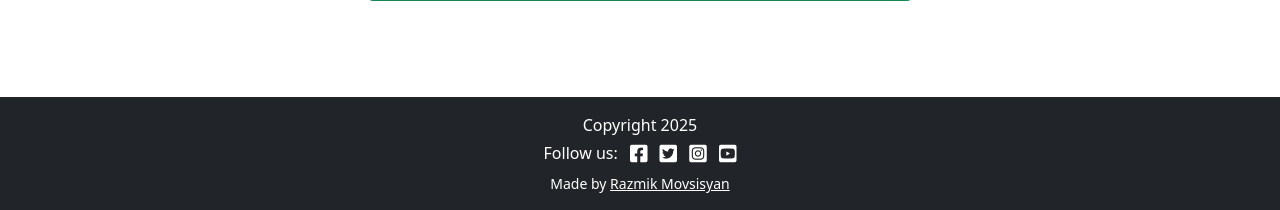
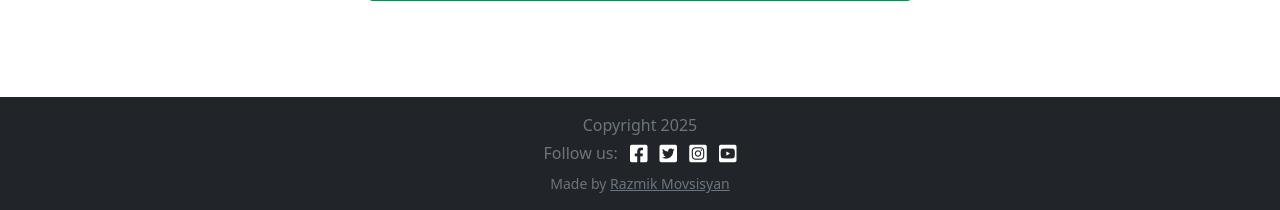
Before and after one commit to RazmikMovsisyan/microblogify, a Django app: page /accounts/signup/ in a window 1280 px wide. Shown: the part 671-881 px from the top of the page. Run offline with Django 4.2, Linux system fonts and the light colour scheme; some libraries are stand-ins or nearby versions; some web fonts are replaced.

Commit message:
Style Footer

```diff
--- a/blog/templates/blog/base.html
+++ b/blog/templates/blog/base.html
@@ -91,7 +91,7 @@
 <!-- Bootstrap JS  -->
 <script src="https://cdn.jsdelivr.net/npm/bootstrap@5.3.0/dist/js/bootstrap.bundle.min.js"></script>
 
-<footer class="bg-dark text-white mt-5 py-3">
+<footer class="bg-dark text-secondary mt-5 py-3">
   <div class="container text-center">
 
     <!-- Copyright -->
@@ -117,7 +117,7 @@
     <!-- Author -->
     <p class="mb-0 small">
       {% block copyright %}
-        Made by <a href="https://github.com/RazmikMovsisyan" target="_blank" class="text-white text-decoration-underline">Razmik Movsisyan</a>
+        Made by <a href="https://github.com/RazmikMovsisyan" target="_blank" class="text-decoration-underline text-secondary">Razmik Movsisyan</a>
       {% endblock %}
     </p>
 
```
